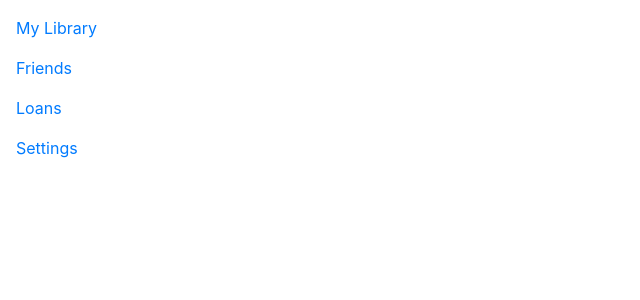
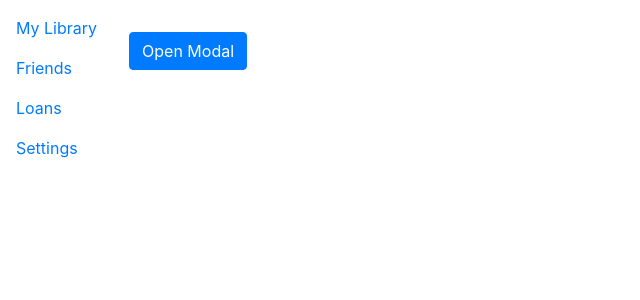
Before and after one commit to ParaLibrary/paralibrary-app, a React (Create React App) app: page /library in a window 1280 px wide. Shown: the top 300 px of the page, without its empty margins (0-640 px from the left). Built offline with nearby package versions, Linux system fonts and the light colour scheme.

Commit message:
Create empty modal [PAR-8]

```diff
--- a/src/App.tsx
+++ b/src/App.tsx
@@ -39,7 +39,7 @@ const App = () => {
               <Link to={"/settings"}>Settings</Link>
             </NavBar>
             <MainContent>
-              <Route path="/library/:id" component={LibraryPage}></Route>
+              <Route path="/library/" component={LibraryPage}></Route>
               <Route path="/friends" component={FriendsPage}></Route>
               <Route path="/loans" component={LoansPage}></Route>
               <Route path="/settings" component={SettingsPage}></Route>
--- a/src/LibraryPage.tsx
+++ b/src/LibraryPage.tsx
@@ -1,9 +1,30 @@
-import React from "react";
-import { useParams } from "react-router-dom";
+import React, { useState } from "react";
+import { Modal, Button } from "react-bootstrap";
+
+import PageLayout from "./PageLayout";
 
 const LibraryPage: React.FC = () => {
-  const { id } = useParams();
-  return <span>User ID: {id}</span>;
+  const [modalOpen, setModalOpen] = useState(false);
+
+  return (
+    <PageLayout>
+      <Button onClick={() => setModalOpen(true)}>Open Modal</Button>
+      <Modal show={modalOpen} onHide={() => setModalOpen(false)} centered>
+        <Modal.Header closeButton>
+          <Modal.Title>Edit Book</Modal.Title>
+        </Modal.Header>
+        <Modal.Body>Testing</Modal.Body>
+        <Modal.Footer>
+          <Button variant="secondary" onClick={() => setModalOpen(false)}>
+            Close
+          </Button>
+          <Button variant="primary" onClick={() => setModalOpen(false)}>
+            Save changes
+          </Button>
+        </Modal.Footer>
+      </Modal>
+    </PageLayout>
+  );
 };
 
 export default LibraryPage;
```
